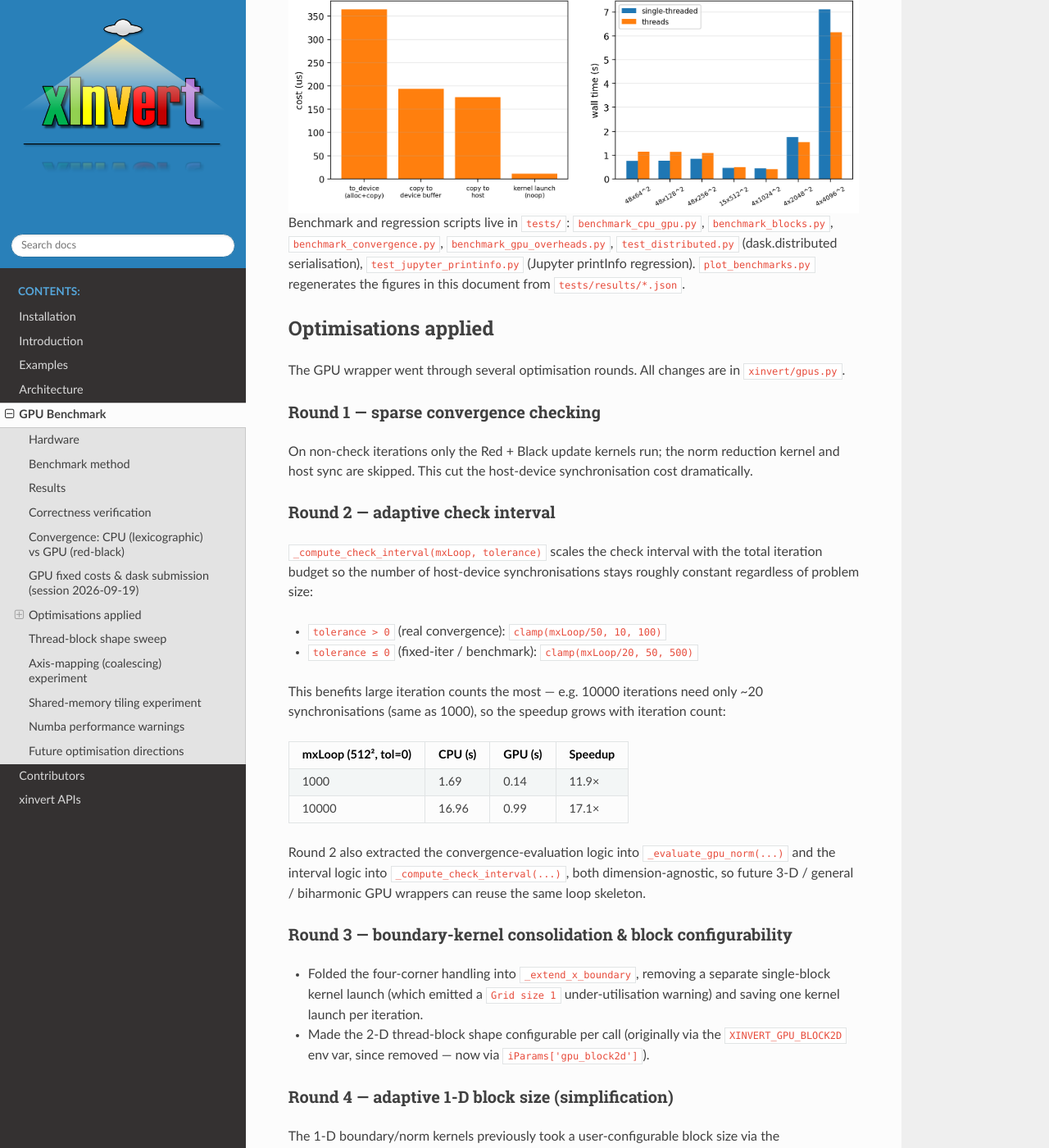
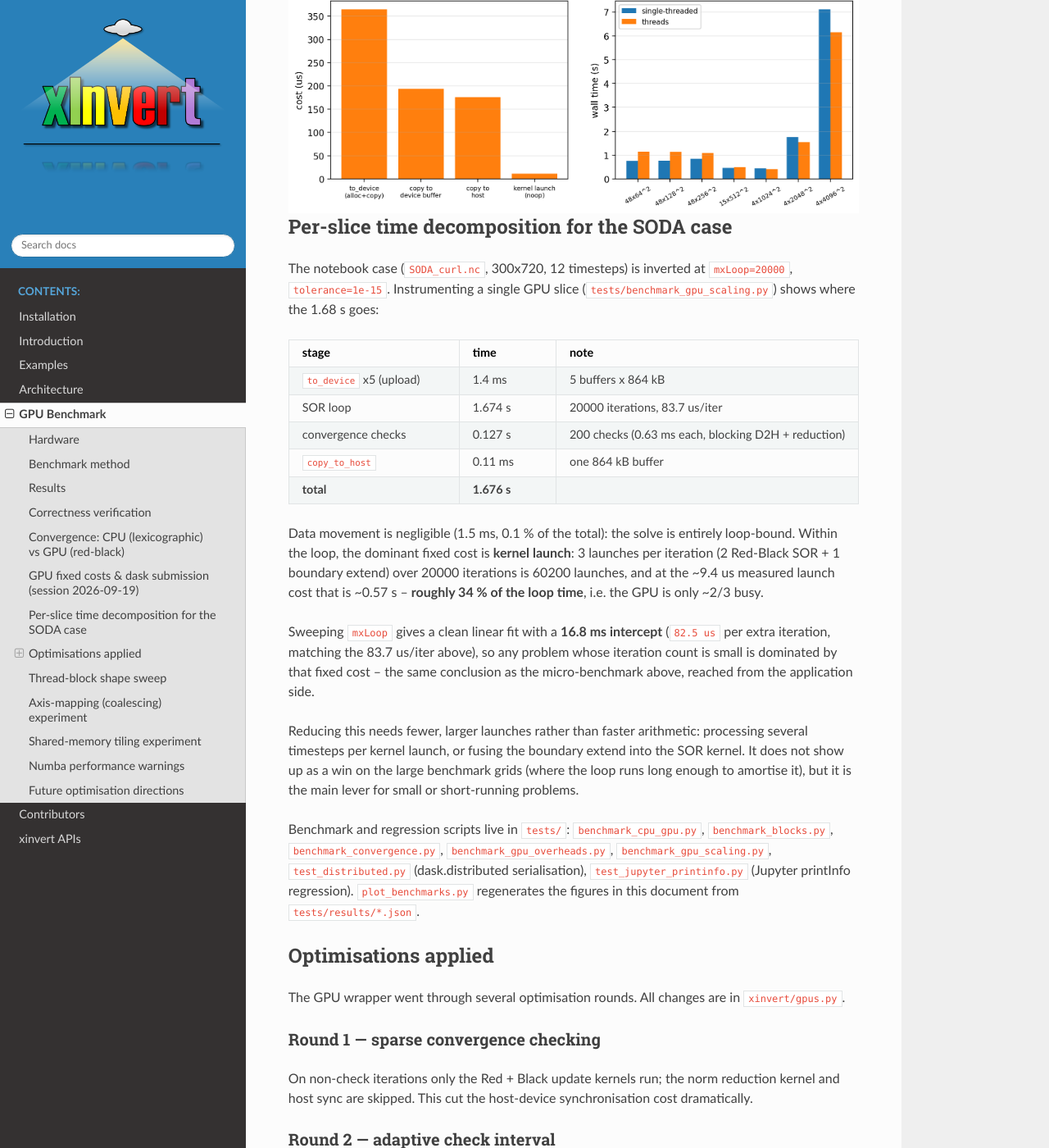
Before and after one commit to miniufo/xinvert, a Sphinx documentation site: the page built from docs/source/Benchmark.rst, in a window 1280 px wide and 1400 px high, scrolled down 3828 px. Shown: the whole window at 82% size. Built offline with Sphinx 7.4.7 and the Read the Docs theme 3.1.0, drawn with Linux system fonts in a browser that asks for light colours; pages that are not in the unit, such as notebooks, are missing from menus.

Commit message:
bench(gpu): per-slice time decomposition for the SODA case
Add tests/benchmark_gpu_scaling.py, which instruments a single GPU slice of
the notebook case (SODA_curl.nc, 300x720, mxLoop=20000, tolerance=1e-15) to
answer where the ~1.68 s per slice actually goes.  It captures the real
per-slice solver arguments by spying on gpus._solve_standard_2D_gpu, then
replays the loop manually with timers around each stage.

Decomposition (tests/results/gpu_scaling.json):

    to_device x5 (upload)  :   1.4 ms
    SOR loop               : 1.674 s   (20000 iters, 83.7 us/iter)
    convergence checks     : 0.127 s   (200 checks, 0.63 ms each)
    copy_to_host           :  0.11 ms
    total                  : 1.676 s

Data movement is negligible -- 1.5 ms, 0.1 % of the total -- so the solve is
entirely loop-bound.  The dominant fixed cost inside the loop is kernel
launch: 3 launches per iteration (2 Red-Black SOR + 1 boundary extend) times
20000 iterations is 60200 launches, which at the ~9.4 us launch cost measured
by benchmark_gpu_overheads.py is ~0.57 s, or ~34 % of the loop time.

Sweeping mxLoop gives a linear fit of 82.5 us/iter with a 16.8 ms intercept,
confirming that short-running problems are dominated by the fixed cost.  This
is the same conclusion the micro-benchmark reached, arrived at independently
from the application side.

Benchmark.rst gains a subsection with this table and the finding, and the
script list now includes benchmark_gpu_scaling.py.

Like the other benchmark scripts it defines no test_* functions, so a bare
`python -m pytest` does not collect it.

```diff
--- a/docs/source/Benchmark.rst
+++ b/docs/source/Benchmark.rst
@@ -210,10 +210,60 @@ in VRAM.  GPU solves are therefore bounded to one at a time
 .. figure:: _static/gpu_overheads_dask.png
    :align: center
 
+Per-slice time decomposition for the SODA case
+----------------------------------------------
+
+The notebook case (``SODA_curl.nc``, 300x720, 12 timesteps) is inverted at
+``mxLoop=20000``, ``tolerance=1e-15``.  Instrumenting a single GPU slice
+(``tests/benchmark_gpu_scaling.py``) shows where the 1.68 s goes:
+
+.. list-table::
+   :header-rows: 1
+   :widths: 34 20 46
+
+   * - stage
+     - time
+     - note
+   * - ``to_device`` x5 (upload)
+     - 1.4 ms
+     - 5 buffers x 864 kB
+   * - SOR loop
+     - 1.674 s
+     - 20000 iterations, 83.7 us/iter
+   * - convergence checks
+     - 0.127 s
+     - 200 checks (0.63 ms each, blocking D2H + reduction)
+   * - ``copy_to_host``
+     - 0.11 ms
+     - one 864 kB buffer
+   * - **total**
+     - **1.676 s**
+     -
+
+Data movement is negligible (1.5 ms, 0.1 % of the total): the solve is
+entirely loop-bound.  Within the loop, the dominant fixed cost is
+**kernel launch**: 3 launches per iteration (2 Red-Black SOR + 1 boundary
+extend) over 20000 iterations is 60200 launches, and at the ~9.4 us measured
+launch cost that is ~0.57 s -- **roughly 34 % of the loop time**, i.e. the
+GPU is only ~2/3 busy.
+
+Sweeping ``mxLoop`` gives a clean linear fit with a **16.8 ms intercept**
+(``82.5 us`` per extra iteration, matching the 83.7 us/iter above), so any
+problem whose iteration count is small is dominated by that fixed cost --
+the same conclusion as the micro-benchmark above, reached from the
+application side.
+
+Reducing this needs fewer, larger launches rather than faster arithmetic:
+processing several timesteps per kernel launch, or fusing the boundary
+extend into the SOR kernel.  It does not show up as a win on the large
+benchmark grids (where the loop runs long enough to amortise it), but it is
+the main lever for small or short-running problems.
+
 Benchmark and regression scripts live in ``tests/``:
 ``benchmark_cpu_gpu.py``, ``benchmark_blocks.py``, ``benchmark_convergence.py``,
-``benchmark_gpu_overheads.py``, ``test_distributed.py`` (dask.distributed
-serialisation), ``test_jupyter_printinfo.py`` (Jupyter printInfo regression).
+``benchmark_gpu_overheads.py``, ``benchmark_gpu_scaling.py``,
+``test_distributed.py`` (dask.distributed serialisation),
+``test_jupyter_printinfo.py`` (Jupyter printInfo regression).
 ``plot_benchmarks.py`` regenerates the figures in this document from
 ``tests/results/*.json``.
 
```
Also changed, not shown: 2 other files.
